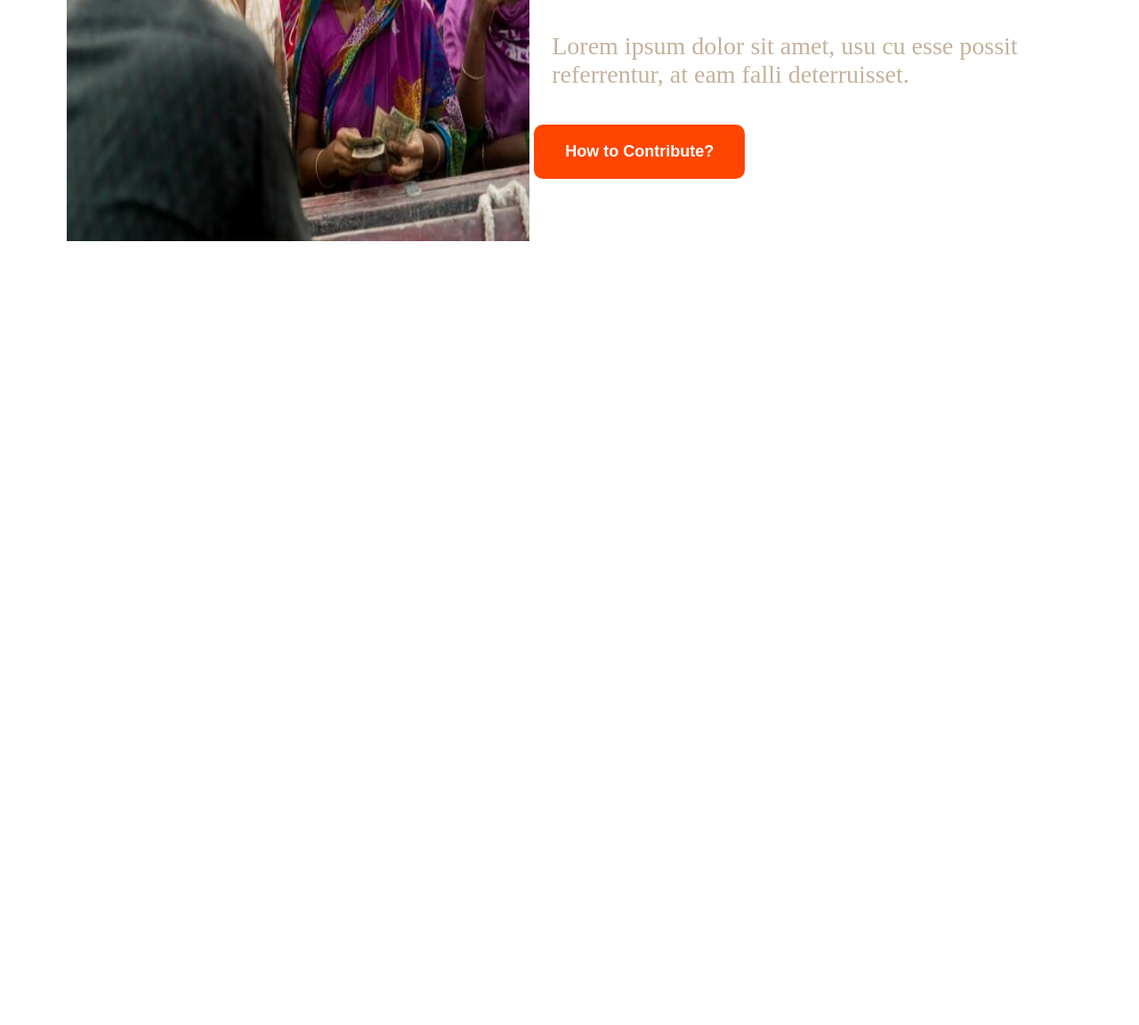
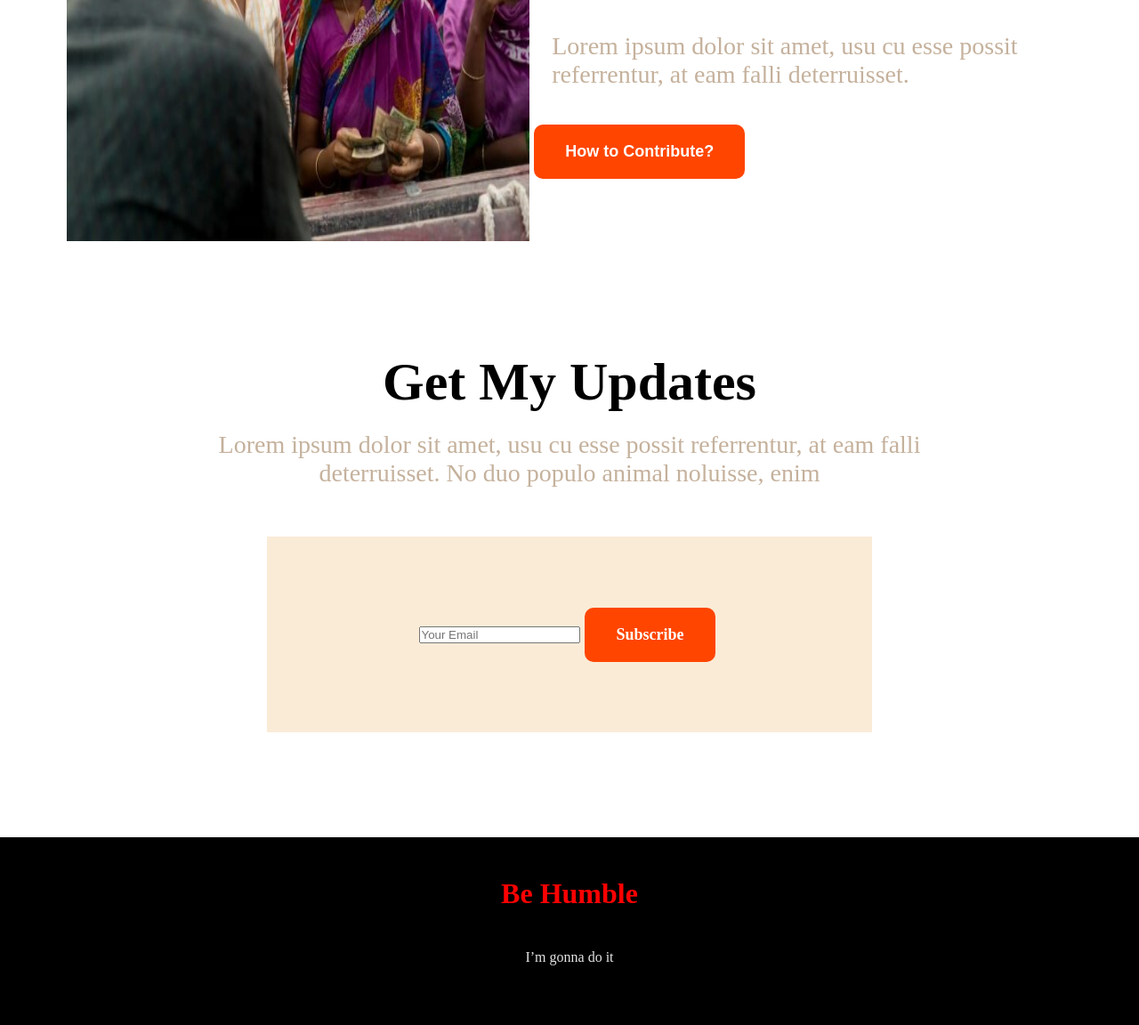
Before and after one commit to rabiul246/donation-portfolio, a plain HTML site: page index.html in a window 1280 px wide. Shown: the part 3770-4922 px from the top of the page at 89% size. Before the commit the page ends 4070 px from the top, so only its background shows below. Drawn offline with Linux system fonts and the light colour scheme.

Commit message:
all added

```diff
--- a/index.html
+++ b/index.html
@@ -106,5 +106,28 @@
         </div>
 
     </div>
+    <div class="donate-amount">
+        <h1 class="title">
+            <strong>Get My Updates</strong>
+        </h1>
+        <p class="description">Lorem ipsum dolor sit amet, usu cu esse possit referrentur, at eam falli <br>
+            deterruisset. No duo populo animal noluisse, enim</p>
+    </div>
+    <div class="get-info">
+        <div class="mail">
+            <label for="email">
+                <input id="email" type="email" placeholder="Your Email">
+            </label>
+        </div>
+        <div class="button">Subscribe</div>
+    </div>
+    <footer>
+        <div class="footer">
+            <div class="humble">
+                <h1>Be Humble</h1>
+            </div>
+            <p class="bottom">I’m gonna do it</p>
+        </div>
+    </footer>
 </body>
 </html>
--- a/styles/donate.css
+++ b/styles/donate.css
@@ -170,3 +170,53 @@
     font-size: 28px;
     color: rgba(194, 174, 152, 0.955);
 }
+
+.get-info{
+    display: flex;
+    align-items: center;
+    justify-content: center;
+    background-color: antiquewhite;
+    font-weight: 600;
+    margin-top: 20px;
+    margin-left: 300px;
+    margin-right: 300px;
+    margin-bottom: 118px;
+    height: 220px;
+}
+
+.button{
+    background-color: orangered;
+    padding: 20px 35px;
+    font-size: 18px;
+    border: none;
+    margin: 5px;
+    color: white;
+    border-radius: 10px;
+    padding-top: 20px;
+
+}
+
+.mail{
+    border: none;
+}
+
+.footer{
+    background-color: black;
+    align-items: center;
+
+}
+
+.humble{
+    color: red;
+    text-align: center;
+    padding-top: 45px;
+    padding-bottom: 22px;
+}
+
+.bottom{
+    color: rgba(255, 255, 255, 0.893);
+    text-shadow: 2px;
+    text-align: center;
+    padding-top: 22px;
+    padding-bottom: 67px;
+}
```
